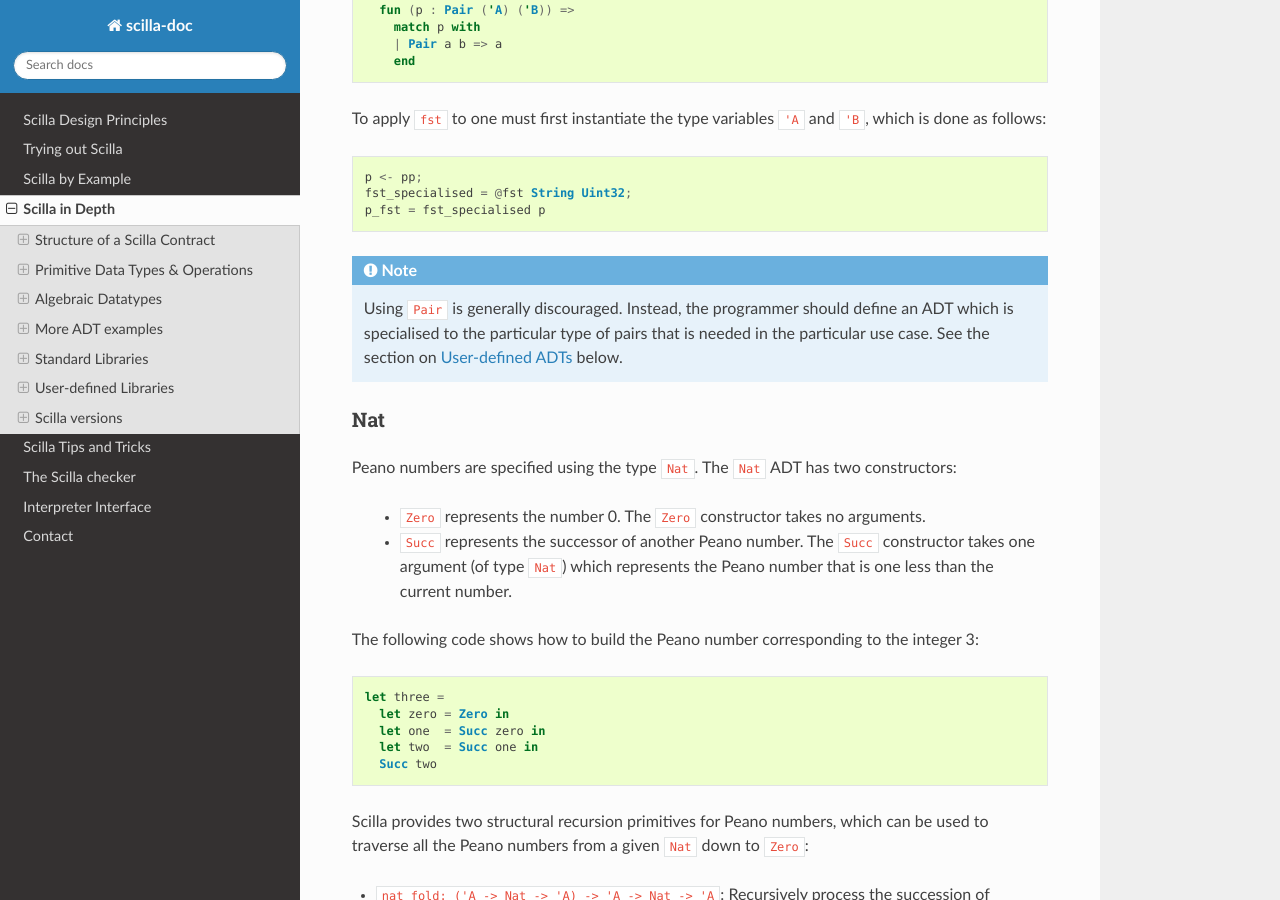
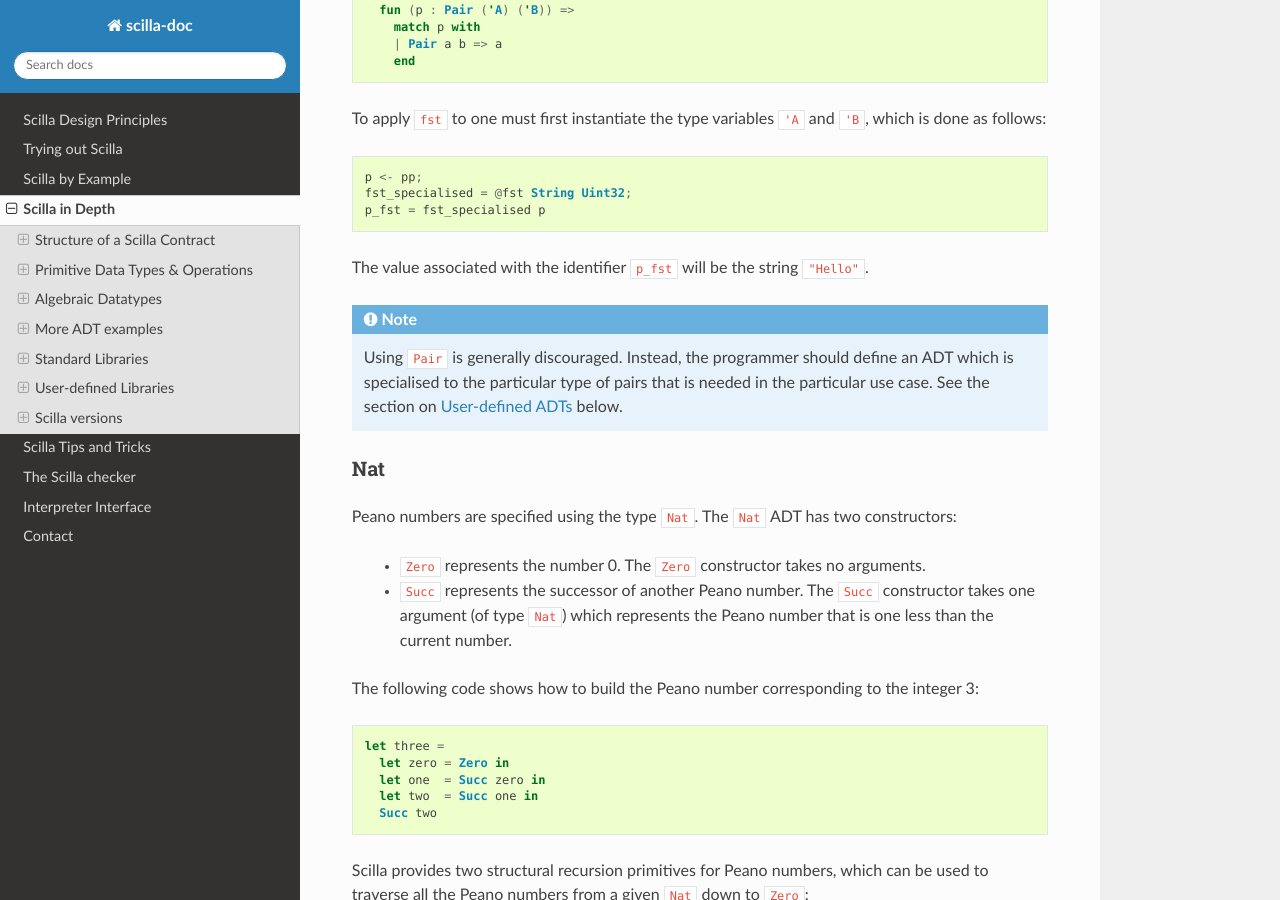
Before and after one commit to Zilliqa/scilla-docs, a Sphinx documentation site: the page built from docs/source/scilla-in-depth.rst, in a window 1280 px wide and 900 px high, scrolled down 21492 px. Built offline with Sphinx 7.4.7 and the Read the Docs theme 2.0.0, drawn with Linux system fonts in a browser that asks for light colours.

Commit message:
Fix the rest of issue #39

```diff
--- a/docs/source/scilla-in-depth.rst
+++ b/docs/source/scilla-in-depth.rst
@@ -1231,6 +1231,9 @@ To apply ``fst`` to one must first instantiate the type variables
   p <- pp;
   fst_specialised = @fst String Uint32;
   p_fst = fst_specialised p
+
+The value associated with the identifier ``p_fst`` will be the string
+``"Hello"``.
 
 .. note::
 
```
